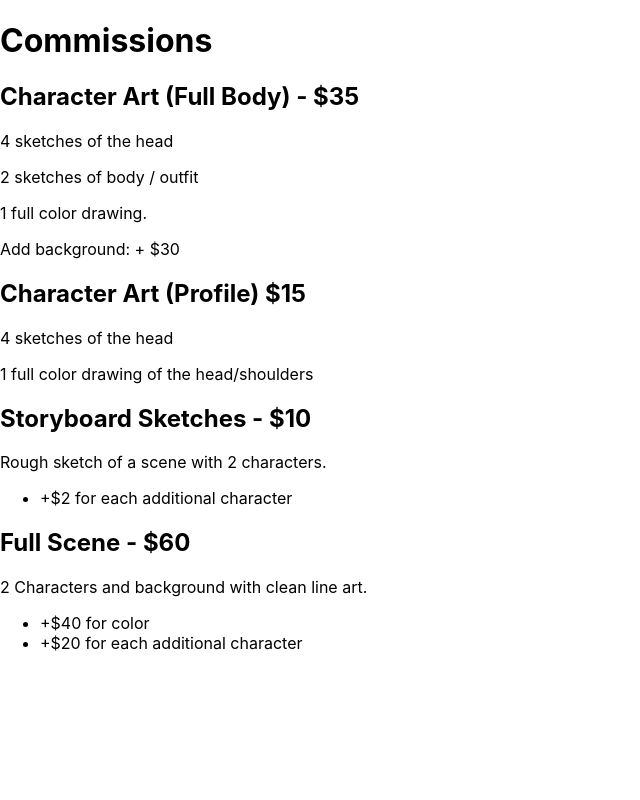
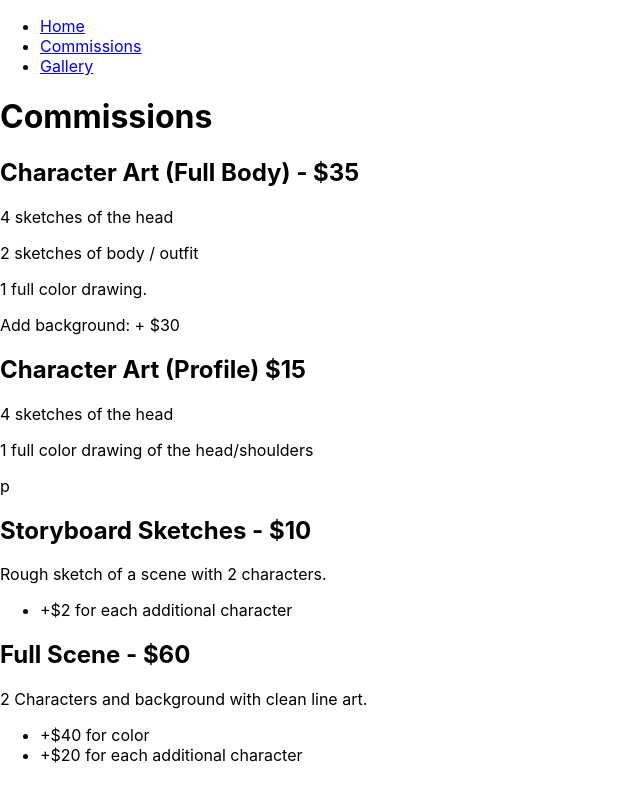
Before and after one commit to Nikzt/nikzt-art, a React (Create React App) app: page /commissions in a window 1280 px wide. Shown: the whole page, without its empty margins (0-640 px from the left). Built offline with nearby package versions, Linux system fonts and the light colour scheme.

Commit message:
Basic react router

```diff
--- a/package.json
+++ b/package.json
@@ -9,6 +9,7 @@
     "node-sass": "^4.14.1",
     "react": "^17.0.1",
     "react-dom": "^17.0.1",
+    "react-router-dom": "^5.2.0",
     "react-scripts": "4.0.1",
     "web-vitals": "^0.2.4"
   },
--- a/src/App.js
+++ b/src/App.js
@@ -1,29 +1,46 @@
 import './scss/App.scss';
+import React from 'react';
+import {
+  BrowserRouter as Router,
+  Switch,
+  Route,
+  Link
+} from 'react-router-dom';
+import CommissionsPage from './Pages/CommissionsPage';
+import GalleryPage from './Pages/GalleryPage';
+import HomePage from './Pages/HomePage';
 
 function App() {
   return (
-    <div className="App">
-      <h1 id="commissions">Commissions</h1>
-      <h2 id="character-art-full-body-35">Character Art (Full Body) - $35</h2>
-      <p>4 sketches of the head</p>
-      <p>2 sketches of body / outfit</p>
-      <p>1 full color drawing.</p>
-      <p>Add background: + $30</p>
-      <h2 id="character-art-profile-15">Character Art (Profile) $15</h2>
-      <p>4 sketches of the head</p>
-      <p>1 full color drawing of the head/shoulders</p>
-      <h2 id="storyboard-sketches-10">Storyboard Sketches - $10</h2>
-      <p>Rough sketch of a scene with 2 characters. </p>
-      <ul>
-        <li>+$2 for each additional character</li>
-      </ul>
-      <h2 id="full-scene-60">Full Scene - $60</h2>
-      <p>2 Characters and background with clean line art.</p>
-      <ul>
-        <li>+$40 for color</li>
-        <li>+$20 for each additional character</li>
-      </ul>
-    </div>
+    <Router>
+      <div>
+        <nav>
+          <ul>
+            <li>
+              <Link to="/">Home</Link>
+            </li>
+            <li>
+              <Link to="/commissions">Commissions</Link>
+            </li>
+            <li>
+              <Link to="/gallery">Gallery</Link>
+            </li>
+          </ul>
+        </nav>
+
+        <Switch>
+          <Route path="/commissions">
+            <CommissionsPage />
+          </Route>
+          <Route path="/gallery">
+            <GalleryPage />
+          </Route>
+          <Route path="/">
+            <HomePage />
+          </Route>
+        </Switch>
+      </div>
+    </Router>
   );
 }
 
--- /dev/null
+++ b/src/Pages/CommissionsPage.js
@@ -0,0 +1,43 @@
+import React from 'react';
+
+class CommissionsPage extends React.Component {
+    constructor(props) {
+        super(props);
+    }
+
+    render() {
+        return (
+            <div className="commissions-page">
+                <h1>Commissions</h1>
+                <h2>Character Art (Full Body) - $35</h2>
+
+                <p>4 sketches of the head</p>
+                <p>2 sketches of body / outfit</p>
+                <p>1 full color drawing.</p>
+                <p>Add background: + $30</p>
+
+                <h2>Character Art (Profile) $15</h2>
+
+                <p>4 sketches of the head</p>
+                <p>1 full color drawing of the head/shoulders</p>
+                p
+                <h2>Storyboard Sketches - $10</h2>
+
+                <p>Rough sketch of a scene with 2 characters. </p>
+                <ul>
+                    <li>+$2 for each additional character</li>
+                </ul>
+
+                <h2>Full Scene - $60</h2>
+
+                <p>2 Characters and background with clean line art.</p>
+                <ul>
+                    <li>+$40 for color</li>
+                    <li>+$20 for each additional character</li>
+                </ul>
+            </div>
+        );
+    }
+}
+
+export default CommissionsPage;
--- /dev/null
+++ b/src/Pages/GalleryPage.js
@@ -0,0 +1,13 @@
+import React from 'react';
+
+class GalleryPage extends React.Component {
+    constructor(props) {
+        super(props);
+    }
+
+    render() {
+        return (<div>Gallery</div>);
+    }
+}
+
+export default GalleryPage;
--- /dev/null
+++ b/src/Pages/HomePage.js
@@ -0,0 +1,13 @@
+import React from 'react';
+
+class HomePage extends React.Component {
+    constructor(props) {
+        super(props);
+    }
+
+    render() {
+        return (<div>Home</div>);
+    }
+}
+
+export default HomePage;
```
Also changed, not shown: 1 other file (tests, documents, lock files or other folders).
